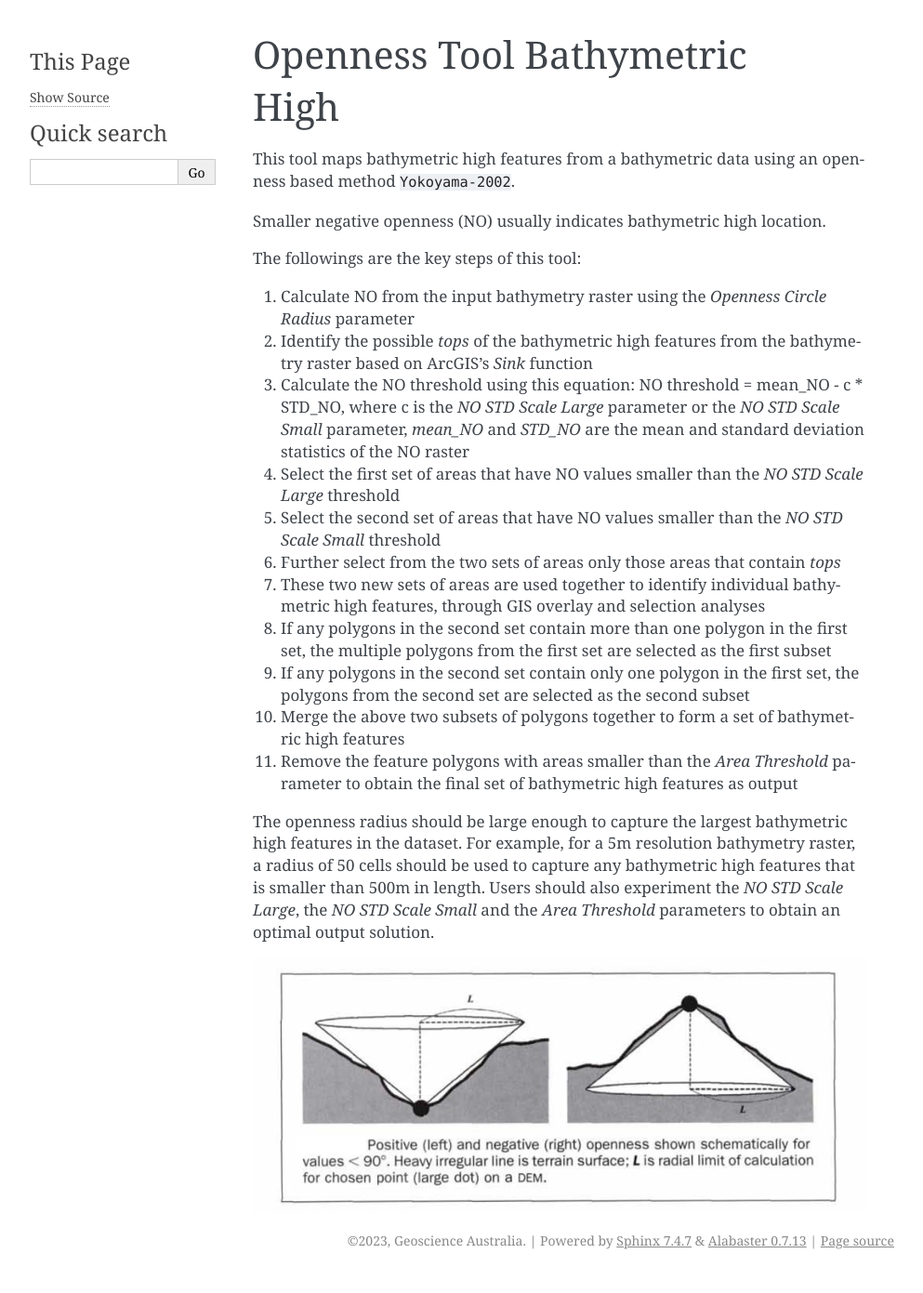
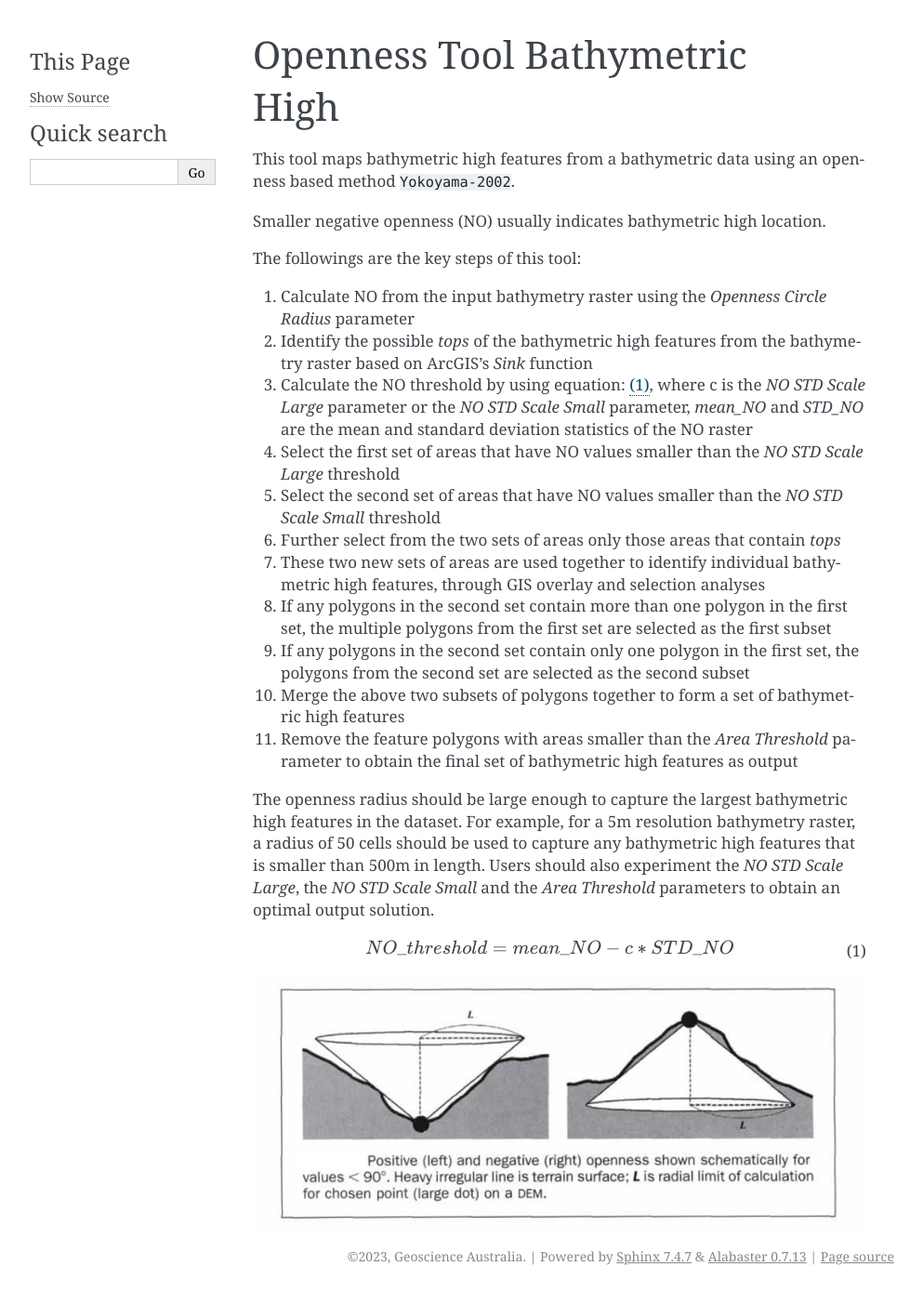
Before and after one commit to GeoscienceAustralia/GA-SaMMT, a Sphinx documentation site: the page built from docs/source/openness_tool_bathymetric_high.rst, in a window 1280 px wide. Shown: the whole page at 93% size, without its empty margins (148-1141 px from the left). Built offline with Sphinx 7.4.7, drawn with Linux system fonts in a browser that asks for light colours; cross-references to code outside the pages are shown as plain code.

Commit message:
Reworked to use a referenceable equation

```diff
--- a/docs/source/openness_tool_bathymetric_high.rst
+++ b/docs/source/openness_tool_bathymetric_high.rst
@@ -10,7 +10,7 @@ The followings are the key steps of this tool:
 
 1. Calculate NO from the input bathymetry raster using the *Openness Circle Radius* parameter
 2. Identify the possible *tops* of the bathymetric high features from the bathymetry raster based on ArcGIS's *Sink* function
-3. Calculate the NO threshold using this equation: NO threshold = mean_NO - c * STD_NO, where c is the *NO STD Scale Large* parameter or the *NO STD Scale Small* parameter, *mean_NO* and *STD_NO* are the mean and standard deviation statistics of the NO raster
+3. Calculate the NO threshold by using equation: :eq:`no-threshold`, where c is the *NO STD Scale Large* parameter or the *NO STD Scale Small* parameter, *mean_NO* and *STD_NO* are the mean and standard deviation statistics of the NO raster
 4. Select the first set of areas that have NO values smaller than the *NO STD Scale Large* threshold
 5. Select the second set of areas that have NO values smaller than the *NO STD Scale Small* threshold
 6. Further select from the two sets of areas only those areas that contain *tops*
@@ -25,5 +25,11 @@ For example, for a 5m resolution bathymetry raster, a radius of 50 cells should
 Users should also experiment the *NO STD Scale Large*, the *NO STD Scale Small* and the *Area Threshold* parameters to obtain an optimal output solution.
 
 
+.. math::
+   :label: no-threshold
+
+   NO\_threshold = mean\_NO - c * STD\_NO
+
+
 .. image:: images/openness.png
    :align: center
```
